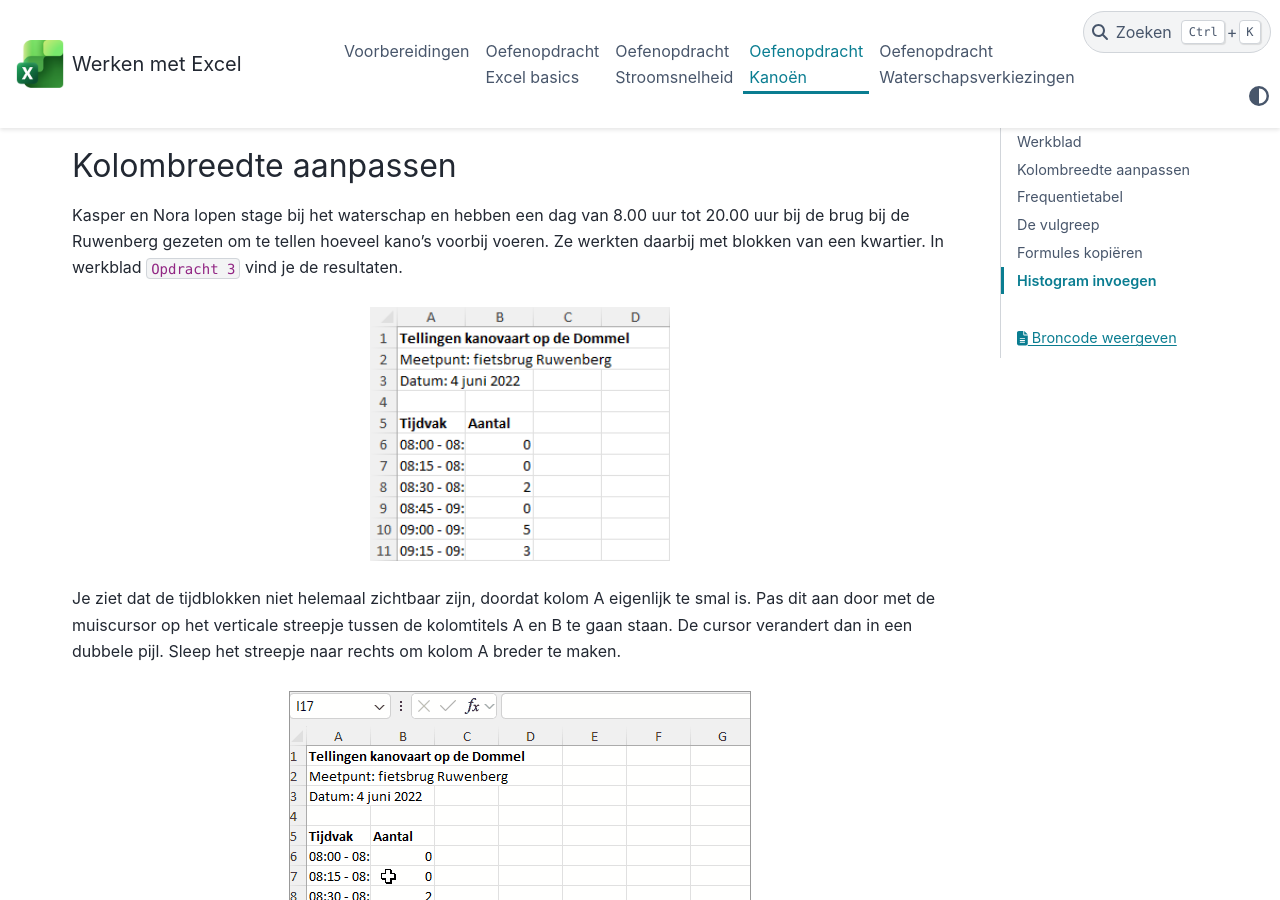
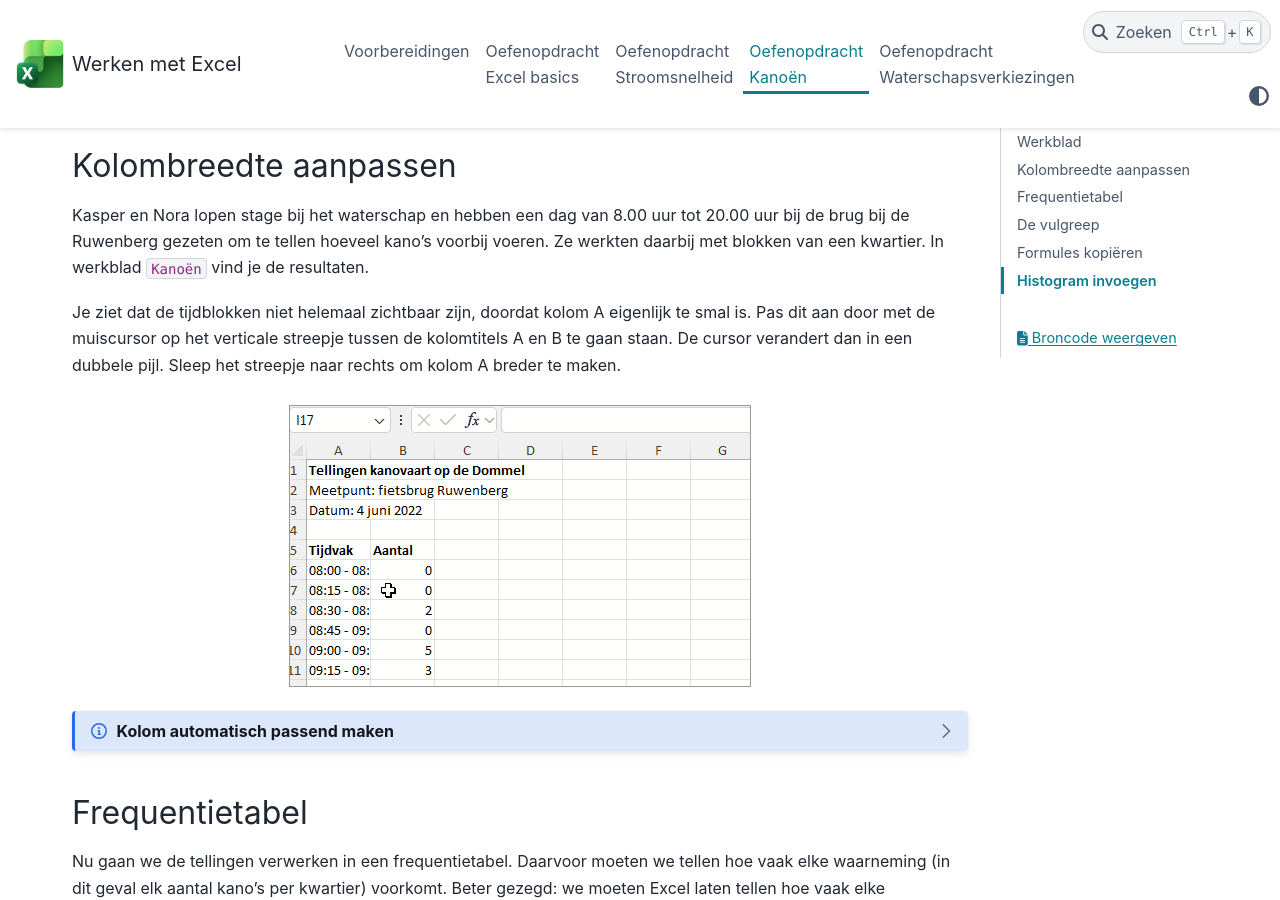
Before and after one commit to meneerfaas/excel, a Sphinx documentation site: the page built from doc/04_kanoen/kanoen.rst, in a window 1280 px wide and 900 px high, scrolled down 497 px. Built offline with Sphinx 7.4.7 and the PyData theme 0.15.4, drawn with Linux system fonts in a browser that asks for light colours.

Commit message:
Kleine verbeteringen

```diff
--- a/doc/04_kanoen/kanoen.rst
+++ b/doc/04_kanoen/kanoen.rst
@@ -19,11 +19,7 @@
 
 Kolombreedte aanpassen
 ---------------------------------------
-Kasper en Nora lopen stage bij het waterschap en hebben een dag van 8.00 uur tot 20.00 uur bij de brug bij de Ruwenberg gezeten om te tellen hoeveel kano's voorbij voeren. Ze werkten daarbij met blokken van een kwartier. In werkblad ``Opdracht 3`` vind je de resultaten.
-
-.. figure:: images/werkblad.png
-   :width: 300px
-   :align: center
+Kasper en Nora lopen stage bij het waterschap en hebben een dag van 8.00 uur tot 20.00 uur bij de brug bij de Ruwenberg gezeten om te tellen hoeveel kano's voorbij voeren. Ze werkten daarbij met blokken van een kwartier. In werkblad ``Kanoën`` vind je de resultaten.
 
 Je ziet dat de tijdblokken niet helemaal zichtbaar zijn, doordat kolom A eigenlijk te smal is. Pas dit aan door met de muiscursor op het verticale streepje tussen de kolomtitels A en B te gaan staan. De cursor verandert dan in een dubbele pijl. Sleep het streepje naar rechts om kolom A breder te maken.
 
```
Also changed, not shown: doc/04_kanoen/images/aslabels.png, 1 other file.
